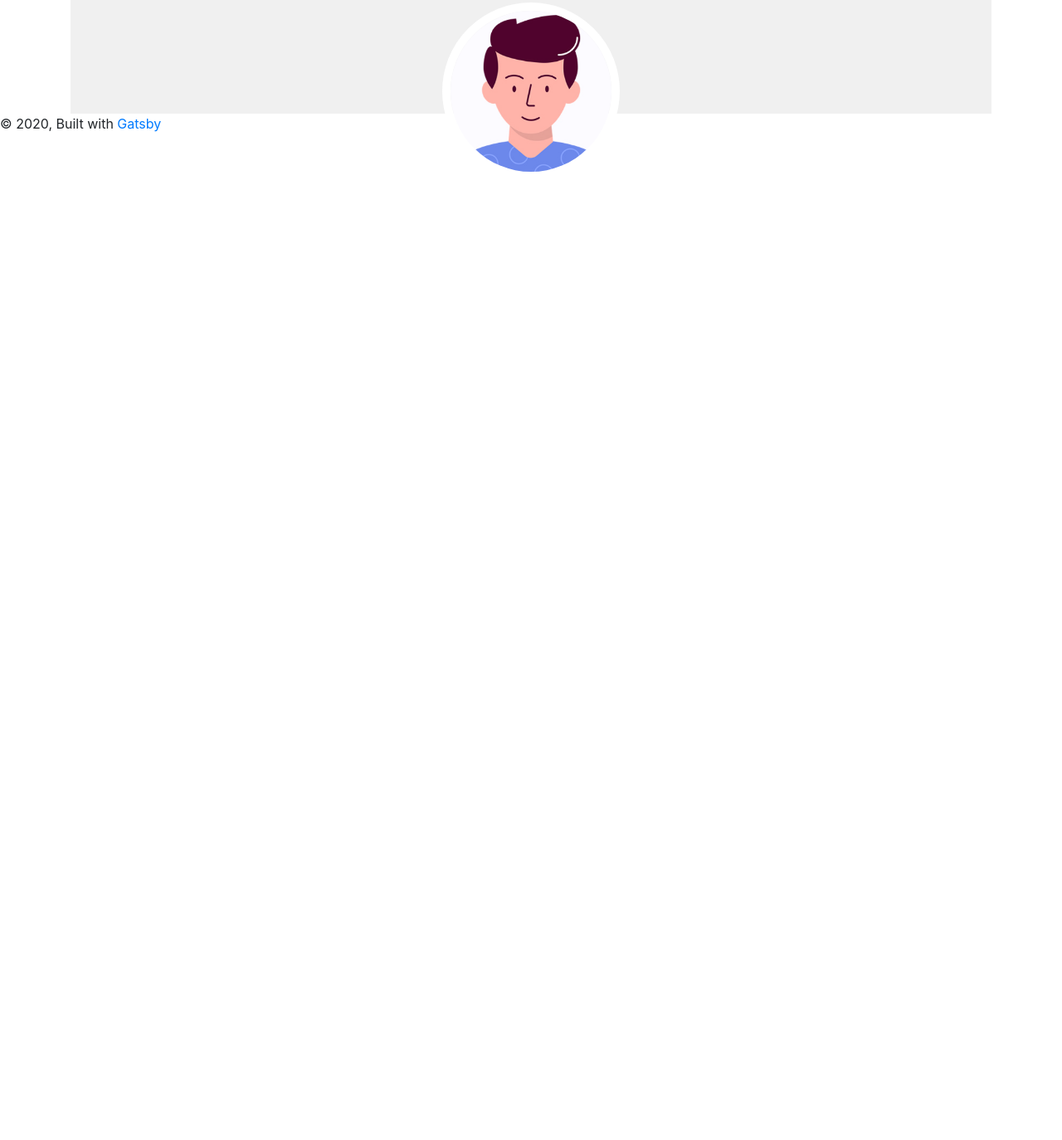
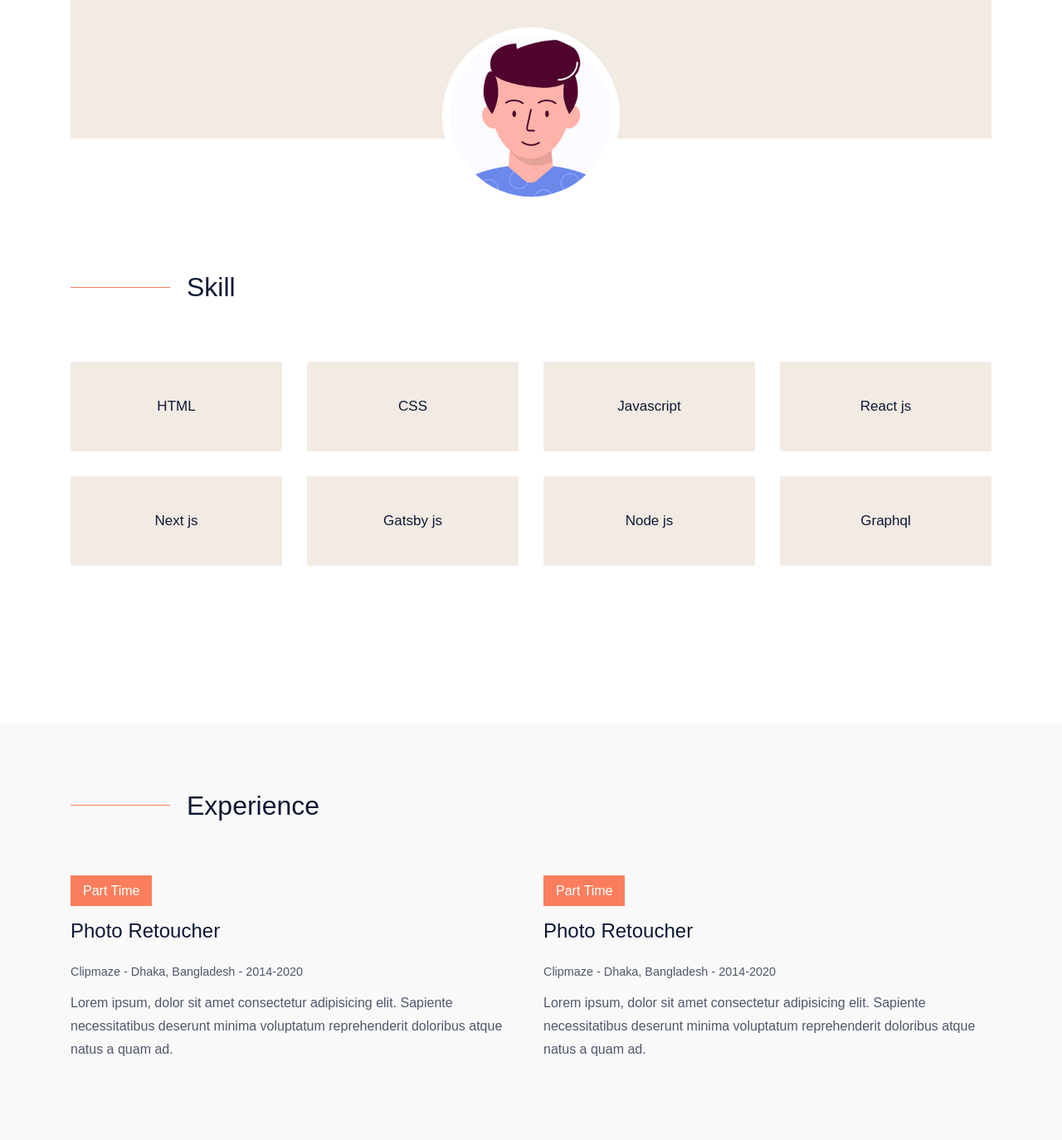
Before and after one commit to tamalnh/dpixi-gatsby-portfolio-blog, a Gatsby site: page / in a window 1280 px wide. Shown: the part 489-1863 px from the top of the page at 83% size. Before the commit the page ends 800 px from the top, so only its background shows below. Built offline with nearby package versions, Linux system fonts and the light colour scheme; Gatsby itself is replaced by a stand-in of ours.

Commit message:
inital project setup

```diff
--- a/public/page-data/using-typescript/page-data.json
+++ b/public/page-data/using-typescript/page-data.json
@@ -1 +1 @@
-{"componentChunkName":"component---src-pages-using-typescript-tsx","path":"/using-typescript/","result":{"data":{"site":{"buildTime":"2020-09-17 11:29 am UTC"}},"pageContext":{}},"staticQueryHashes":["3649515864","63159454"]}
+{"componentChunkName":"component---src-pages-using-typescript-tsx","path":"/using-typescript/","result":{"data":{"site":{"buildTime":"2020-09-18 05:44 am UTC"}},"pageContext":{}},"staticQueryHashes":["3649515864","63159454"]}
--- /dev/null
+++ b/src/components/Experience/experience.style.js
@@ -0,0 +1,24 @@
+import styled from "styled-components"
+
+const ExperienceWrapper = styled.section`
+  background: #f9f9f9;
+  padding: 80px 0;
+
+  span.type {
+    background: ${props => props.theme.SecondaryColor};
+    color: ${props => props.theme.White};
+    padding: 10px 15px;
+  }
+
+  span.position {
+    display: block;
+    font-size: 90%;
+    margin-bottom: 10px;
+  }
+
+  .experience__block h4 {
+    margin: 20px 0;
+  }
+`
+
+export default ExperienceWrapper
--- /dev/null
+++ b/src/components/Experience/index.js
@@ -0,0 +1,40 @@
+import React from 'react';
+import { Container, Row, Col } from 'reactstrap';
+
+import SectionTitle from '../SectionTitle'
+
+import ExperienceWrapper from './experience.style'
+
+const Experience = () => {
+    return(
+        <ExperienceWrapper>
+            <Container>
+                <Row>
+                    <Col md="6">
+                        <SectionTitle title="Experience" />
+                    </Col>
+                </Row>
+                <Row>
+                    <Col md="6">
+                        <div className="experience__block">
+                            <span className="type"> Part Time </span>
+                            <h4> Photo Retoucher </h4>
+                            <span className="position">Clipmaze - Dhaka, Bangladesh - 2014-2020</span>
+                            <p>Lorem ipsum, dolor sit amet consectetur adipisicing elit. Sapiente necessitatibus deserunt minima voluptatum reprehenderit doloribus atque natus a quam ad.</p>
+                        </div>
+                    </Col>
+                    <Col md="6">
+                        <div className="experience__block">
+                            <span className="type"> Part Time </span>
+                            <h4> Photo Retoucher </h4>
+                            <span className="position">Clipmaze - Dhaka, Bangladesh - 2014-2020</span>
+                            <p>Lorem ipsum, dolor sit amet consectetur adipisicing elit. Sapiente necessitatibus deserunt minima voluptatum reprehenderit doloribus atque natus a quam ad.</p>
+                        </div>
+                    </Col>
+                </Row>
+            </Container>
+        </ExperienceWrapper>
+    )
+}
+
+export default Experience;
--- /dev/null
+++ b/src/components/Header/header.style.js
@@ -0,0 +1,21 @@
+import styled from "styled-components"
+
+const HeaderWrapper = styled.header`
+  padding: 20px 0;
+
+  ul{
+      li{
+          a{
+              color: ${props => props.theme.PrimaryColor};
+
+              &:hover{
+                  color: ${props => props.theme.SecondaryColor};
+              }
+          }
+      }
+  }
+
+`
+
+
+export default HeaderWrapper;
--- a/src/components/Header/index.js
+++ b/src/components/Header/index.js
@@ -1,6 +1,6 @@
 import { Link } from "gatsby"
 import PropTypes from "prop-types"
-import React, { useState } from 'react';
+import React, { useState } from "react"
 
 import {
   Container,
@@ -10,40 +10,52 @@ import {
   NavbarBrand,
   Nav,
   NavItem,
-} from 'reactstrap';
+} from "reactstrap"
+
+import HeaderWrapper from "./header.style"
 
 const Header = () => {
-  const [isOpen, setIsOpen] = useState(false);
-  const toggle = () => setIsOpen(!isOpen);
+  const [isOpen, setIsOpen] = useState(false)
+  const toggle = () => setIsOpen(!isOpen)
 
   return (
-    <Container>
-      <header>
+    <HeaderWrapper>
+      <Container>
         <Navbar expand="md">
           <NavbarBrand to="/">Dpixi</NavbarBrand>
           <NavbarToggler onClick={toggle} />
           <Collapse isOpen={isOpen} navbar>
             <Nav className="ml-auto" navbar>
               <NavItem>
-                <Link to="/" className="nav-link">Index</Link >
+                <Link to="/" className="nav-link">
+                  Index
+                </Link>
               </NavItem>
               <NavItem>
-                <Link to="/about" className="nav-link">About</Link >
+                <Link to="/about" className="nav-link">
+                  About
+                </Link>
               </NavItem>
               <NavItem>
-                <Link to="/portfolio" className="nav-link">Works</Link >
+                <Link to="/portfolio" className="nav-link">
+                  Works
+                </Link>
               </NavItem>
               <NavItem>
-                <Link to="/Blog" className="nav-link">Blog</Link >
+                <Link to="/Blog" className="nav-link">
+                  Blog
+                </Link>
               </NavItem>
               <NavItem>
-                <Link to="/Blog" className="nav-link">Contact</Link >
+                <Link to="/Blog" className="nav-link">
+                  Contact
+                </Link>
               </NavItem>
             </Nav>
           </Collapse>
         </Navbar>
-      </header>
-    </Container>
+      </Container>
+    </HeaderWrapper>
   )
 }
 
--- a/src/components/Hero/hero.style.js
+++ b/src/components/Hero/hero.style.js
@@ -1,32 +1,30 @@
-import styled from 'styled-components';
+import styled from "styled-components"
 
 export const HeroWrapper = styled.div`
   position: relative;
-
 `
 export const HeroBackground = styled.div`
-background: #f0f0f0;
+  background: ${props => props.theme.BackgroundColor};
   padding: 140px 0 170px 0;
 `
 export const HeroContent = styled.div`
   text-align: center;
-h1{
+  h1 {
     font-size: 52px;
     margin-bottom: 20px;
   }
-p{
+  p {
     font-size: 23px;
     padding: 0 100px;
   }
 `
 export const SocialIcons = styled.div`
   margin: 30px 0;
-a{
+  a {
     display: inline-block;
     font-size: 19px;
     padding: 10px 15px;
   }
-
 `
 export const HeroAvatar = styled.div`
   text-align: center;
@@ -35,7 +33,7 @@ text-align: center;
   bottom: -80px;
   margin-left: -107px;
 
-    img{
+  img {
     margin: 0 auto;
     width: 214px;
     height: 214px;
--- /dev/null
+++ b/src/components/SectionTitle/index.js
@@ -0,0 +1,16 @@
+import React from 'react';
+
+import SectionTitleWrapper from './sectionTitle.style';
+
+const SectionTitle = ({title}) => {
+    return(
+        <SectionTitleWrapper>
+            <div className="section__title">
+              <span></span>
+              <h2>{title}</h2>
+            </div>
+        </SectionTitleWrapper>
+    )
+}
+
+export default SectionTitle;
--- /dev/null
+++ b/src/components/SectionTitle/sectionTitle.style.js
@@ -0,0 +1,22 @@
+import styled from "styled-components"
+
+const SectionTitleWrapper = styled.div`
+  .section__title {
+    display: flex;
+    align-items: center;
+    margin-bottom: 70px;
+
+    span {
+      display: inline-block;
+      height: 1px;
+      width: 120px;
+      background: ${props => props.theme.SecondaryColor};
+      margin-right: 20px;
+    }
+    h3 {
+      text-transform: uppercase;
+    }
+  }
+`
+
+export default SectionTitleWrapper
--- /dev/null
+++ b/src/components/Skills/index.js
@@ -0,0 +1,64 @@
+import React from "react"
+import { Container, Row, Col } from "reactstrap"
+
+import SectionTitle from '../SectionTitle'
+
+import SkillsWrapper from "./skills.style"
+
+const Skills = () => {
+  return (
+    <SkillsWrapper>
+      <Container>
+        <Row>
+          <Col md={4}>
+            <SectionTitle title="Skill" />
+          </Col>
+        </Row>
+        <Row>
+          <Col md="3">
+            <div className="skill__item">
+              <span>HTML</span>
+            </div>
+          </Col>
+          <Col md="3">
+            <div className="skill__item">
+              <span>CSS</span>
+            </div>
+          </Col>
+          <Col md="3">
+            <div className="skill__item">
+              <span>Javascript</span>
+            </div>
+          </Col>
+          <Col md="3">
+            <div className="skill__item">
+              <span>React js</span>
+            </div>
+          </Col>
+          <Col md="3">
+            <div className="skill__item">
+              <span>Next js</span>
+            </div>
+          </Col>
+          <Col md="3">
+            <div className="skill__item">
+              <span>Gatsby js</span>
+            </div>
+          </Col>
+          <Col md="3">
+            <div className="skill__item">
+              <span>Node js</span>
+            </div>
+          </Col>
+          <Col md="3">
+            <div className="skill__item">
+              <span>Graphql</span>
+            </div>
+          </Col>
+        </Row>
+      </Container>
+    </SkillsWrapper>
+  )
+}
+
+export default Skills
--- /dev/null
+++ b/src/components/Skills/skills.style.js
@@ -0,0 +1,21 @@
+import styled from "styled-components"
+
+const SkillsWrapper = styled.section`
+  padding: 160px 0;
+
+  .skill__item {
+    font-size: 17px;
+    text-align: center;
+    padding: 40px 30px;
+    color: ${props => props.theme.PrimaryColor};
+    background: ${props => props.theme.BackgroundColor};
+    border-radius: 2px;
+    margin-bottom: 30px;
+
+    &:hover {
+      color: ${props => props.theme.SecondaryColor};
+    }
+  }
+`
+
+export default SkillsWrapper
--- a/src/components/layout.js
+++ b/src/components/layout.js
@@ -11,6 +11,7 @@ import { useStaticQuery, graphql } from "gatsby"
 
 import Header from "./Header"
 import 'bootstrap/dist/css/bootstrap.min.css';
+import GlobalStyle from './layout.style'
 
 const Layout = ({ children }) => {
   const data = useStaticQuery(graphql`
@@ -26,12 +27,13 @@ const Layout = ({ children }) => {
   return (
     <>
       <Header siteTitle={data.site.siteMetadata.title} />
+      <GlobalStyle />
       <main>{children}</main>
-      <footer>
+      {/* <footer>
         © {new Date().getFullYear()}, Built with
           {` `}
         <a href="https://www.gatsbyjs.org">Gatsby</a>
-      </footer>
+      </footer> */}
     </>
   )
 }
--- /dev/null
+++ b/src/components/layout.style.js
@@ -0,0 +1,75 @@
+import { createGlobalStyle } from 'styled-components';
+
+
+
+const GlobalStyle = createGlobalStyle`
+
+::selection {
+    background: #333333;
+    color: #ffffff;
+  }
+
+  *,
+  *::before,
+  *::after {
+    box-sizing: inherit;
+  }
+
+  * {
+    -webkit-font-smoothing: antialiased;
+    -moz-osx-font-smoothing: grayscale;
+  }
+  *:focus {
+    outline: none;
+  }
+
+html{
+    box-sizing: border-box;
+    -ms-overflow-style: scrollbar;
+}
+
+body,html {
+    margin: 0px;
+}
+body {
+  font-size: 16px;
+  line-height: 28px;
+  -webkit-font-smoothing: antialiased;
+  -moz-osx-font-smoothing: grayscale;
+  font-family: 'Poppins', sans-serif;
+  color: ${props => props.theme.TextColor};
+  overflow-x: hidden !important;
+  font-weight: 400;
+  margin: 0;
+  padding: 0;
+}
+h1,
+h2,
+h3,
+h4,
+h5,
+h6 {
+    font-family: 'Poppins', sans-serif;
+    color: ${props => props.theme.PrimaryColor};
+    margin: 0;
+}
+
+p{
+    margin: 0 0 15px 0;
+}
+
+a{
+    text-decoration: none;
+    color: ${props => props.theme.PrimaryColor};
+
+    &:hover{
+        color: ${props => props.theme.SecondaryColor};
+    }
+  }
+  img{
+    max-width: 100%;
+  }
+`
+
+
+export default GlobalStyle;
--- a/src/pages/index.js
+++ b/src/pages/index.js
@@ -1,17 +1,27 @@
 import React from "react"
 import { Link } from "gatsby"
+import { ThemeProvider } from "styled-components"
 
 import Layout from "../components/layout"
 import Image from "../components/image"
 import SEO from "../components/seo"
 
-import Hero from '../components/Hero'
+import Hero from "../components/Hero"
+import Skills from "../components/Skills"
+import Experience from "../components/Experience"
+
+import Light from "../theme/light"
+import Dark from "../theme/dark"
 
 const IndexPage = () => (
-  <Layout>
-    <SEO title="Home" />
-   <Hero />
-  </Layout>
+  <ThemeProvider theme={Light}>
+    <Layout>
+      <SEO title="Home" />
+      <Hero />
+      <Skills />
+      <Experience />
+    </Layout>
+  </ThemeProvider>
 )
 
 export default IndexPage
--- a/src/theme/light.js
+++ b/src/theme/light.js
@@ -1,7 +1,11 @@
-export default {
-    PrimeryColor: "#333",
+const theme =  {
+    PrimaryColor: "#0E1834",
+    SecondaryColor: "#FA7E5D",
+    TextColor: "#51586b",
+    BackgroundColor: "#F2EBE4",
+    White: "#ffffff",
     ButtonBG: "#333",
     ButtonHover: "#333",
-    HeadingColor: "#333",
-    textColor: "#333"
 }
+
+export default theme;
```
Lines whose indentation alone changed are shown as unchanged.
